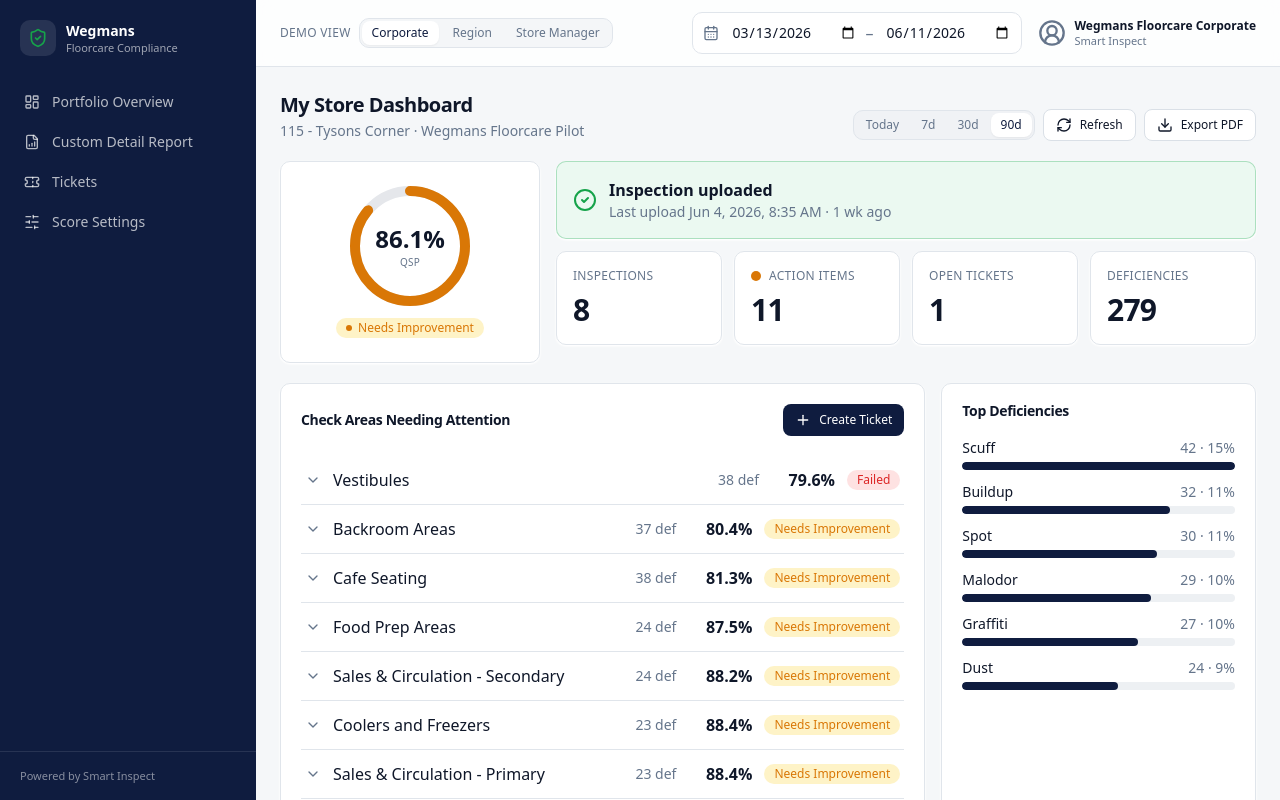
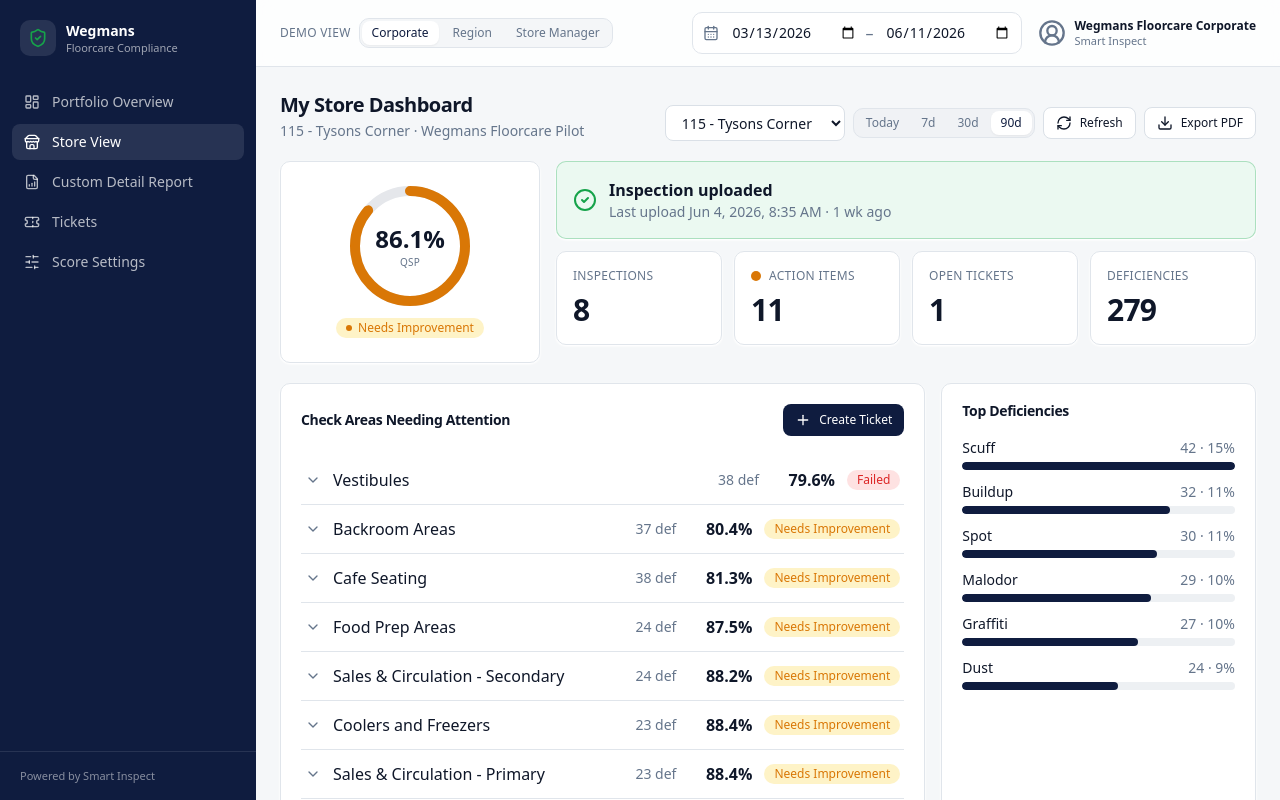
Before and after one commit to Stray26/Wegmans-floorcare-reporting, a React (Vite) app: page /my-store in a window 1280 px wide. Shown: the top 800 px of the page. Built offline with nearby package versions, Linux system fonts and the light colour scheme.

Commit message:
Make Store Manager view reachable: sidebar link, store switcher, modal deep-link

```diff
--- a/src/components/layout/Sidebar.tsx
+++ b/src/components/layout/Sidebar.tsx
@@ -26,10 +26,11 @@
     modes: ["portfolio", "group"],
   },
   {
+    // Single-store users land here ("My Store"); multi-store users use it as a
+    // per-store dashboard via the store switcher in the header.
     to: "/my-store",
-    label: "My Store",
+    label: "Store View",
     icon: <Store className="h-4 w-4" />,
-    modes: ["store"],
   },
   {
     to: "/report",
--- a/src/components/reports/StoreDetailModal.tsx
+++ b/src/components/reports/StoreDetailModal.tsx
@@ -1,4 +1,5 @@
-import { Download, MapPin } from "lucide-react";
+import { Download, MapPin, LayoutDashboard } from "lucide-react";
+import { useNavigate } from "react-router-dom";
 import {
   Dialog,
   DialogContent,
@@ -50,6 +51,7 @@
   onClose: () => void;
 }) {
   const { toast } = useToast();
+  const navigate = useNavigate();
   const open = !!store;
 
   const exportPdf = () =>
@@ -88,6 +90,17 @@
                 </p>
                 <StatusBadge status={store.status} />
               </div>
+              <Button
+                variant="outline"
+                size="sm"
+                onClick={() => {
+                  navigate(`/my-store?store=${store.storeId}`);
+                  onClose();
+                }}
+              >
+                <LayoutDashboard className="h-4 w-4" />
+                Open dashboard
+              </Button>
               <Button variant="outline" size="sm" onClick={exportPdf}>
                 <Download className="h-4 w-4" />
                 PDF
--- a/src/pages/StoreManagerDashboard.tsx
+++ b/src/pages/StoreManagerDashboard.tsx
@@ -1,3 +1,5 @@
+import { useState } from "react";
+import { useSearchParams } from "react-router-dom";
 import { Download, RefreshCw, CheckCircle2, AlertTriangle } from "lucide-react";
 import { useQueryClient } from "@tanstack/react-query";
 import { PageHeader } from "@/components/layout/PageShell";
@@ -22,16 +24,26 @@
 
 export function StoreManagerDashboard() {
   const { stores } = useSmartInspectPermissions();
-  const store0 = stores[0] ?? null;
+  const [params, setParams] = useSearchParams();
+  const [selectedId, setSelectedId] = useState<string | null>(
+    params.get("store")
+  );
+  const selectedStore =
+    stores.find((s) => s.buildingId === selectedId) ?? stores[0] ?? null;
   const {
     data: store,
     isLoading,
     isFetching,
     isError,
     error,
-  } = useStoreReport(store0);
+  } = useStoreReport(selectedStore);
   const { toast } = useToast();
   const queryClient = useQueryClient();
+
+  const changeStore = (id: string) => {
+    setSelectedId(id);
+    setParams({ store: id }, { replace: true });
+  };
 
   if (isError) {
     return (
@@ -64,6 +76,20 @@
         subtitle={`${store.storeName} · ${store.configurationName}`}
         actions={
           <>
+            {stores.length > 1 && (
+              <select
+                value={selectedStore?.buildingId ?? ""}
+                onChange={(e) => changeStore(e.target.value)}
+                className="h-9 max-w-[200px] rounded-md border border-input bg-card px-3 text-sm font-medium focus-visible:outline-none focus-visible:ring-2 focus-visible:ring-ring"
+                aria-label="Select store"
+              >
+                {stores.map((s) => (
+                  <option key={s.buildingId} value={s.buildingId}>
+                    {s.storeName}
+                  </option>
+                ))}
+              </select>
+            )}
             <DateRangePicker className="hidden sm:inline-flex" />
             <Button
               variant="outline"
```
